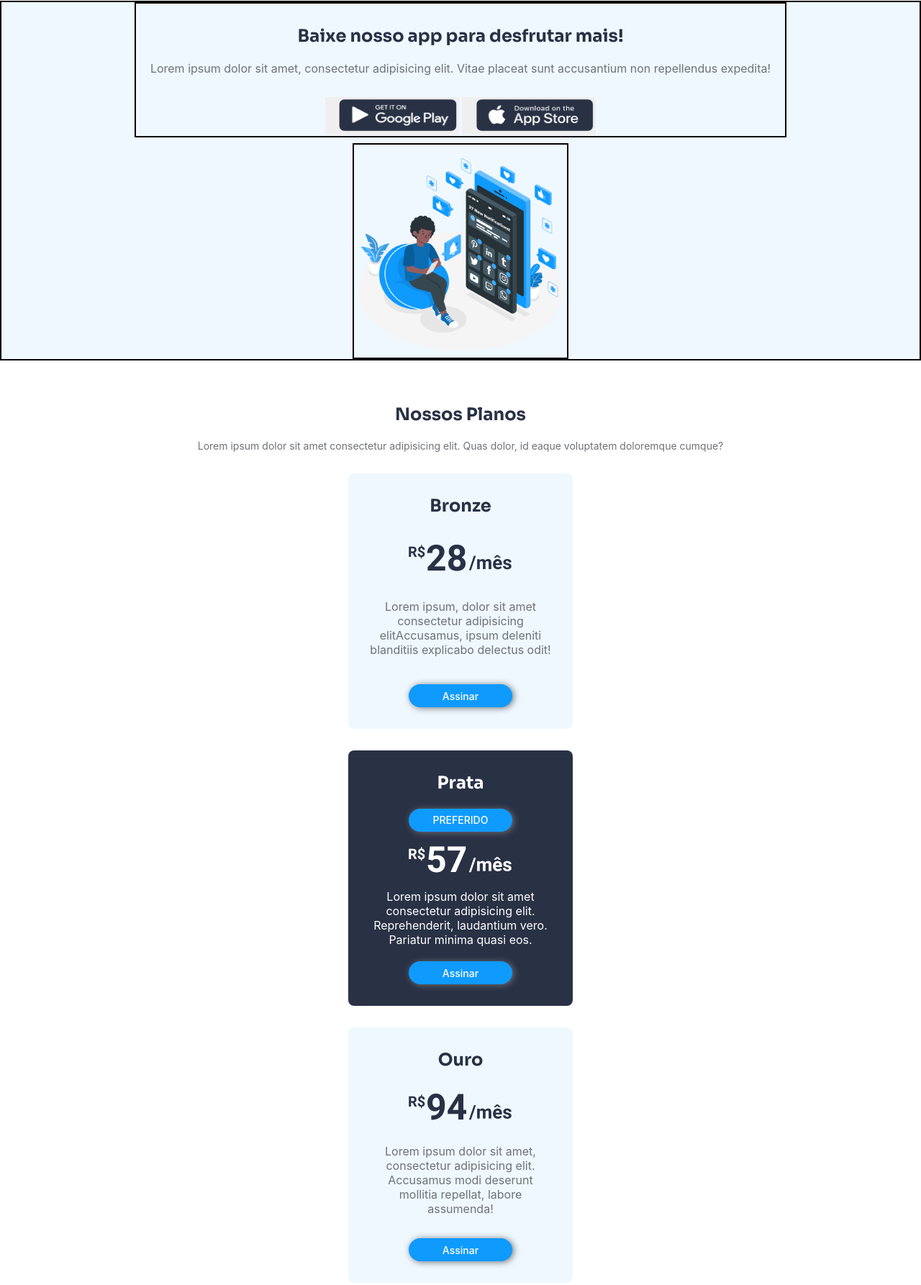
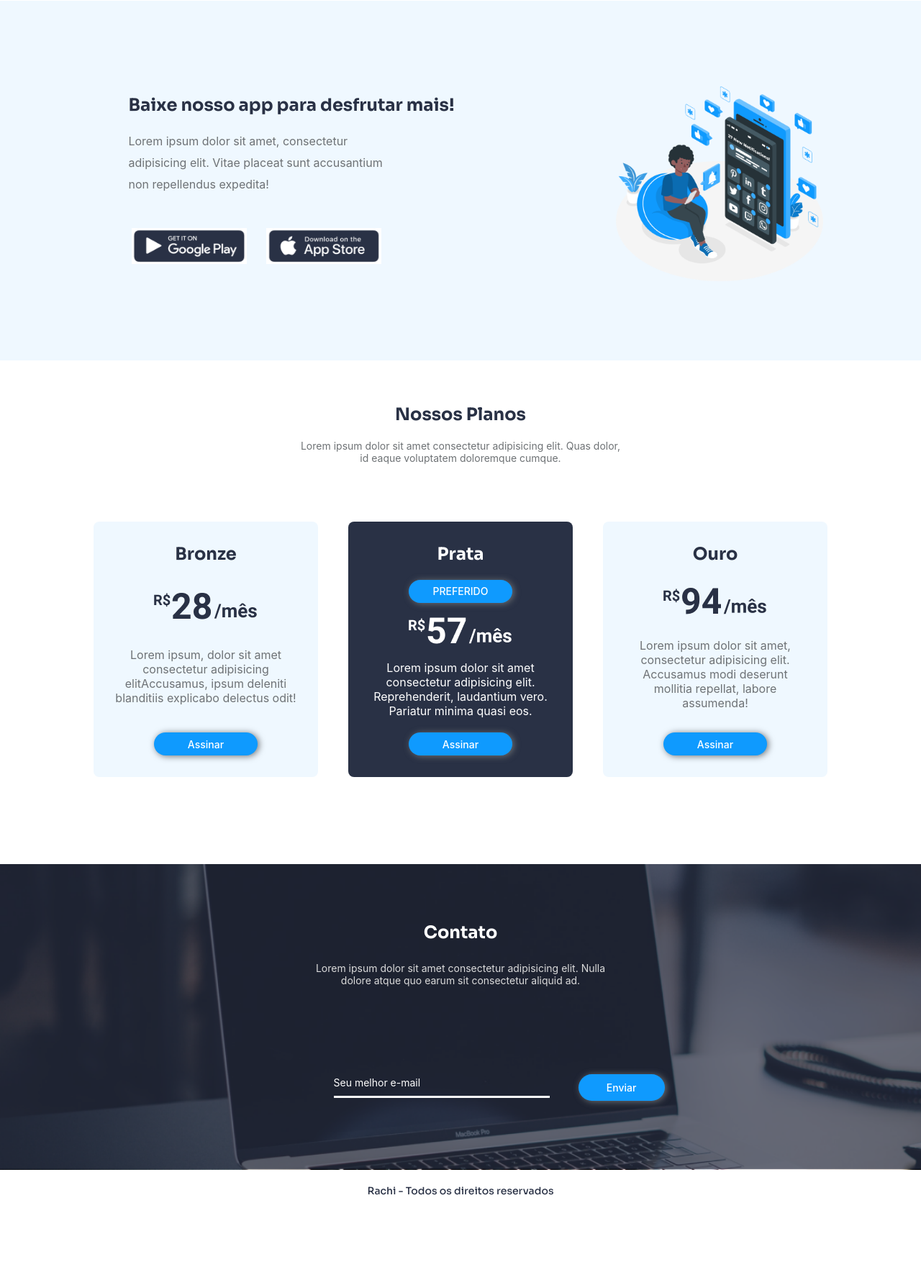
Before and after one commit to hgmessias/Rachi, a plain HTML site: page index.html in a window 1280 px wide. Shown: the part 758-2544 px from the top of the page at 72% size. After the commit the page ends 2444 px from the top, so only its background shows below. Drawn offline with nearby package versions, Linux system fonts and the light colour scheme; a web font is replaced by a local one.

Commit message:
Finished

```diff
--- a/index.html
+++ b/index.html
@@ -69,14 +69,14 @@
                     <p>Lorem ipsum dolor sit amet, consectetur adipisicing elit. Vitae placeat sunt accusantium non
                         repellendus expedita!</p>
                 </div>
-                <div>
+                <section>
                     <button>
                         <img class="icon_css" src="./assets/icons/google.png" alt="google">
                     </button>
                     <button>
                         <img class="icon_css" src="./assets/images/apple.png" alt="App">
                     </button>
-                </div>
+                </section>
             </section>
             <img src="./assets/images/New notifications-amico 1.png" alt="Guy with tech">
         </section>
@@ -85,7 +85,8 @@
 
             <h1> Nossos Planos </h1>
             <p>Lorem ipsum dolor sit amet consectetur adipisicing elit. Quas dolor, id eaque voluptatem doloremque
-                cumque?</p>
+                cumque.</p>
+            <section>
                 <div>
                     <h2> Bronze </h2>
                     <img src="./assets/icons/Preço28 (1).png" alt="preço28">
@@ -109,14 +110,16 @@
                     <button> Assinar </button>
                 </div>
             </section>
+        </section>
 
         <section class="text5">
             <h2> Contato </h2>
             <p> Lorem ipsum dolor sit amet consectetur adipisicing elit. Nulla dolore atque quo earum sit consectetur
                 aliquid ad.</p>
-            <h4> Seu melhor email </h4>
-            <hr>
+            <div>
+                <input type="text" placeholder="Seu melhor e-mail">
                 <button> Enviar </button>
+            </div>
         </section>
     </main>
 
--- a/styles/mobile.css
+++ b/styles/mobile.css
@@ -146,8 +146,12 @@ header>img {
     margin-bottom: 30px;
 }
 
-.text3>section>div>button{
+.text3>section>section>button{
     border: none;
+    width: 160px;
+    height: 50px;
+    background-color: transparent;
+    margin-left: 23px;
 }
 
 .text3>img{
@@ -155,9 +159,9 @@ header>img {
 }
 
 .icon_css{
-    width: 170px;
-    height: 50px;
-    margin-left: 16px;
+    width: 100%;
+    height: 100%;
+    background-color: white;
 }
 
 .text4{
@@ -186,7 +190,7 @@ header>img {
     font-size: 14px;
 }
 
-.text4>div>button{
+.text4>section>div>button{
     background-color: var(--ButtonColor);
     width: 144px;
     height: 32px;
@@ -199,19 +203,19 @@ header>img {
     font-weight: 500;
 }
 
-.text4>div>h2{
+.text4>section>div>h2{
     font-family: var(--FontSora);
     font-size: 24px;
     color: var(--TitleColor);
 }
 
-.text4>div>h3{
+.text4>section>div>h3{
     font-family: var(--FontSora);
     font-size: 24px;
     color: var(--White);
 }
 
-.text4>div{
+.text4>section>div{
     background-color: var(--FirstColor);
     border-radius: 8px;
     height: 355px;
@@ -224,7 +228,7 @@ header>img {
     padding: 30px;
 }
 
-.text4>div>p{
+.text4>section>div>p{
     font-family: var(--FontInter);
     font-size: 1rem;
     color: var(--ParagraColor);
@@ -265,14 +269,31 @@ header>img {
     padding: 20px;
 }
 
-.text5>h4{
+.text5>div{
+    display: flex;
+    flex-direction: column;
+    align-items: center;
+}
+
+.text5>div>input{
     font-family: var(--FontInter);
     font-size: 14px;
     color: var(--White);
     margin-right: 218px;
+    background-color: transparent;
+    margin-left: 43%;
+    margin-bottom: 30px;
+    width: 300px;
+    height: 40px;
+    border: none;
+    border-bottom: solid;
 }
 
-.text5>button{
+::-webkit-input-placeholder{
+    color: var(--White);
+}
+
+.text5>div>button{
     background-color: var(--ButtonColor);
     width: 320px;
     height: 37px;
@@ -356,6 +377,24 @@ hr{
         display: none;
     }
 
+    .header-style__links{
+        display: flex;
+        height: 40px;
+        padding-bottom: 30px;
+        flex-direction: row;
+        margin-top: -30px;
+        margin-right: 35px;
+    }
+
+    .header-style__links>ul{
+        display: flex;
+        flex-direction: row;
+        justify-content: space-between;
+        width: 600px;
+        height: 10px;
+        margin-right: 30px;
+    }
+
     .inicio{
         display: flex;
         justify-content: space-between;
@@ -366,8 +405,9 @@ hr{
     }
 
     .image_tree{
-        width: 300px;
-        height: 300px;
+        width: 375px;
+        height: 375px;
+        margin-top: 45px;
     }
 
     .text2>section{
@@ -378,29 +418,47 @@ hr{
         padding-right: 130px;
     }
 
+    .text3{
+        display: flex;
+        justify-content: space-between;
+        flex-direction: row;
+        align-items: center;
+        padding-left: 130px;
+        padding-right: 130px;
+        height: 500px;
+    }
+
     .text3>img{
         display: inline;
         width: 300px;
         height: 300px;
-        border: 2px solid black;
-    }
 
-    .text3{
-        display: flex;
-        justify-content: space-between;
-        align-items: center;
-        padding-left: 130px;
-        padding-right: 130px;
-        height: 500px;
-        border: 2px solid black;
     }
 
     .text3>section{
+        width: 550px;
+        height: 300px;
         display: flex;
         flex-direction: column;
         justify-content: space-between;
         align-items: center;
-        border: 2px solid black;
+    }
+
+    .text3>section>div{
+        display: flex;
+        justify-content: space-between;
+        flex-direction: column;
+    }
+
+    .text3>section>div>p{
+        width: 370px;
+        text-align: left;
+        line-height: 30px;
+    }
+
+    .text3>section>section{
+        margin-bottom: 30px;
+        margin-right: 120px;
     }
 
 
@@ -408,4 +466,58 @@ hr{
         display: none;
     }
 
+    .text4{
+        padding-left: 130px;
+        padding-right: 130px;
+        height: 700px;
+    }
+    .text4>p{
+
+        width: 450px;
+
+    }
+
+    .text4>section{
+    display: flex;
+    justify-content: space-between;
+    width: 100%;
+    margin-top: 50px;
+    }
+
+    .text5{
+        padding-left: 130px;
+        padding-right: 130px;
+        height: 425px;
+        width: 100%;
+    }
+
+    .text5>p{
+        width: 450px;
+        margin-bottom: 90px;
+    }
+
+    .text5>h2{
+        margin-top: 30px;
+        padding-top: 50px;
+    }
+
+    .text5>div{
+        width: 70%;
+        display: flex;
+        flex-direction: row;
+        justify-content: center;
+        padding-bottom: 70px;
+    }
+
+    .text5>div>input{
+        margin-right: 20px;
+        width: 300px;
+        margin-left: 15%;
+    }
+
+    .text5>div>button{
+        width: 120px;
+        border-radius: 30px;
+        margin-left: 20px;
+    }
 }
```
Lines whose indentation alone changed are shown as unchanged.
